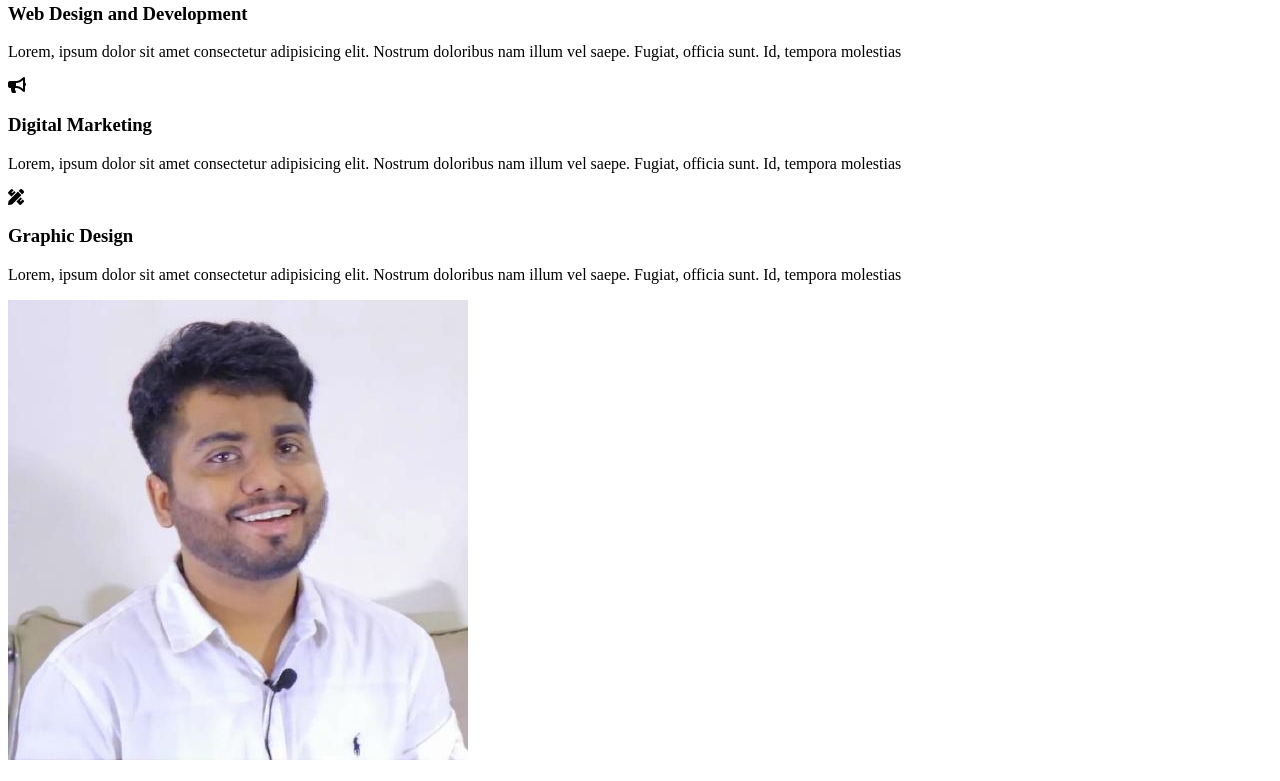
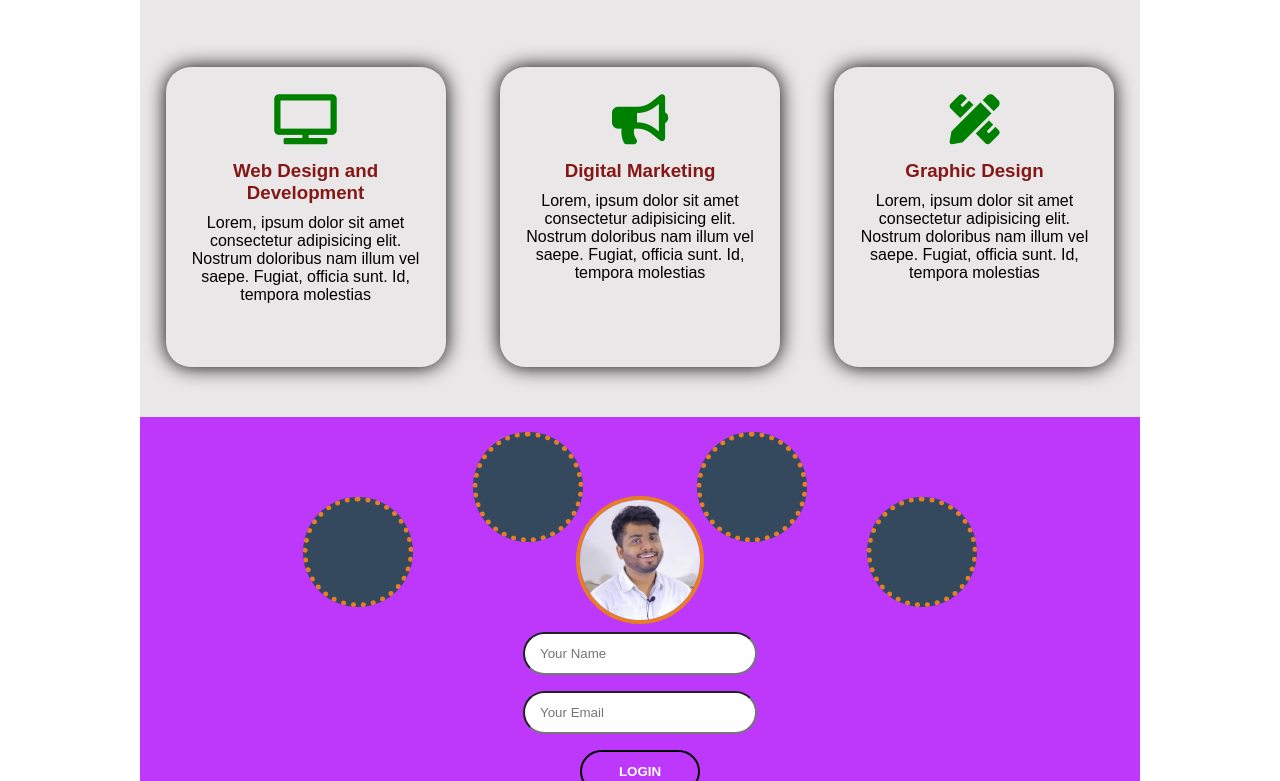
Before and after one commit to FcrHasan/Assignment_Class_11, a plain HTML site: page index.html in a window 1280 px wide. Shown: the part 386-1167 px from the top of the page. Drawn offline with Linux system fonts and the light colour scheme.

Commit message:
Update index.html

```diff
--- a/index.html
+++ b/index.html
@@ -10,7 +10,7 @@
 
   <link rel="stylesheet" href="https://cdnjs.cloudflare.com/ajax/libs/font-awesome/5.15.4/css/all.min.css" integrity="sha512-1ycn6IcaQQ40/MKBW2W4Rhis/DbILU74C1vSrLJxCq57o941Ym01SwNsOMqvEBFlcgUa6xLiPY/NS5R+E6ztJQ==" crossorigin="anonymous" referrerpolicy="no-referrer" />
 
-  <link rel="stylesheet" href="input.css">
+  <link rel="stylesheet" href="style.css">
 </head>
 
 <body>
```
